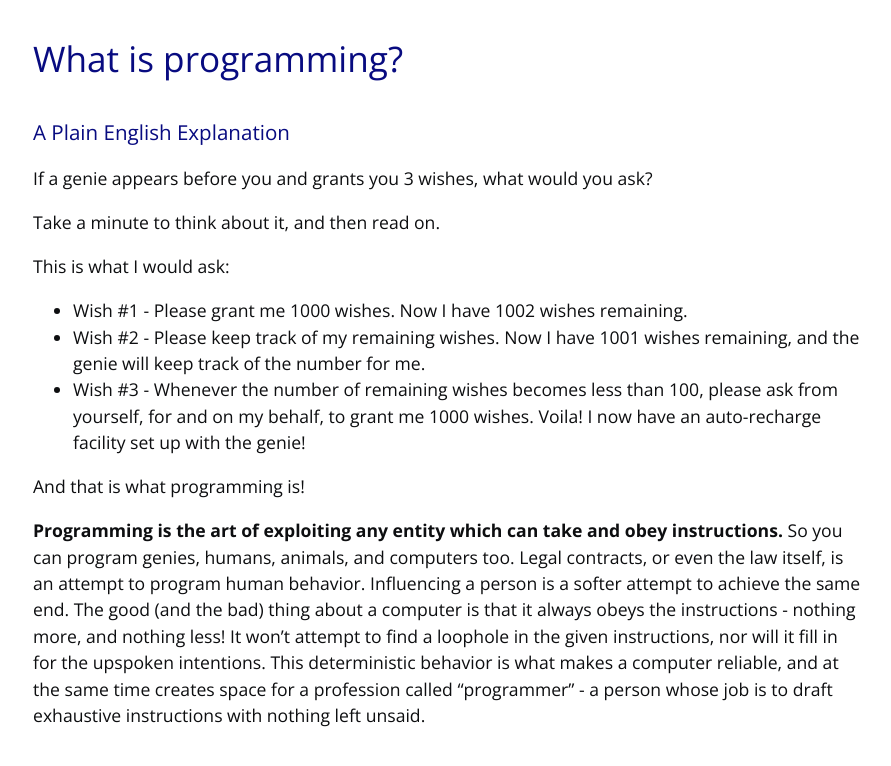
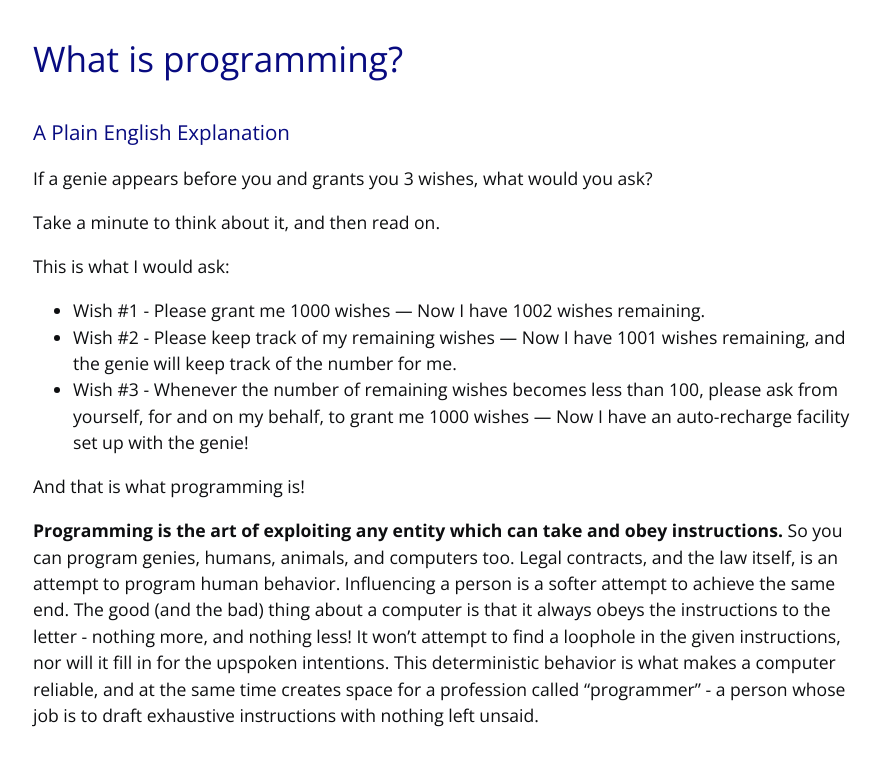
Before and after one commit to vinitjoglekar/vinitjoglekar.github.io, a Jekyll site: the page built from _pages/221010_programming.md, in a window 1280 px wide. Shown: the top 766 px of the page, without its empty margins (191-1082 px from the left). Built offline with Jekyll 4.4.1, drawn with Linux system fonts in a browser that asks for light colours.

Commit message:
Update 221010_programming.md

```diff
--- a/_pages/221010_programming.md
+++ b/_pages/221010_programming.md
@@ -6,16 +6,15 @@ title: What is programming?
 # What is programming?
 ### A Plain English Explanation
 
-
 If a genie appears before you and grants you 3 wishes, what would you ask?
 
 Take a minute to think about it, and then read on.
 
 This is what I would ask:
-- Wish #1 - Please grant me 1000 wishes. Now I have 1002 wishes remaining.
-- Wish #2 - Please keep track of my remaining wishes. Now I have 1001 wishes remaining, and the genie will keep track of the number for me.
-- Wish #3 - Whenever the number of remaining wishes becomes less than 100, please ask from yourself, for and on my behalf, to grant me 1000 wishes. Voila! I now have an auto-recharge facility set up with the genie!
+- Wish #1 - Please grant me 1000 wishes --- Now I have 1002 wishes remaining.
+- Wish #2 - Please keep track of my remaining wishes --- Now I have 1001 wishes remaining, and the genie will keep track of the number for me.
+- Wish #3 - Whenever the number of remaining wishes becomes less than 100, please ask from yourself, for and on my behalf, to grant me 1000 wishes --- Now I have an auto-recharge facility set up with the genie!
 
 And that is what programming is!
 
-**Programming is the art of exploiting any entity which can take and obey instructions.** So you can program genies, humans, animals, and computers too. Legal contracts, or even the law itself, is an attempt to program human behavior. Influencing a person is a softer attempt to achieve the same end. The good (and the bad) thing about a computer is that it always obeys the instructions - nothing more, and nothing less! It won't attempt to find a loophole in the given instructions, nor will it fill in for the upspoken intentions. This deterministic behavior is what makes a computer reliable, and at the same time creates space for a profession called "programmer" - a person whose job is to draft exhaustive instructions with nothing left unsaid.
+**Programming is the art of exploiting any entity which can take and obey instructions.** So you can program genies, humans, animals, and computers too. Legal contracts, and the law itself, is an attempt to program human behavior. Influencing a person is a softer attempt to achieve the same end. The good (and the bad) thing about a computer is that it always obeys the instructions to the letter - nothing more, and nothing less! It won't attempt to find a loophole in the given instructions, nor will it fill in for the upspoken intentions. This deterministic behavior is what makes a computer reliable, and at the same time creates space for a profession called "programmer" - a person whose job is to draft exhaustive instructions with nothing left unsaid.
```
